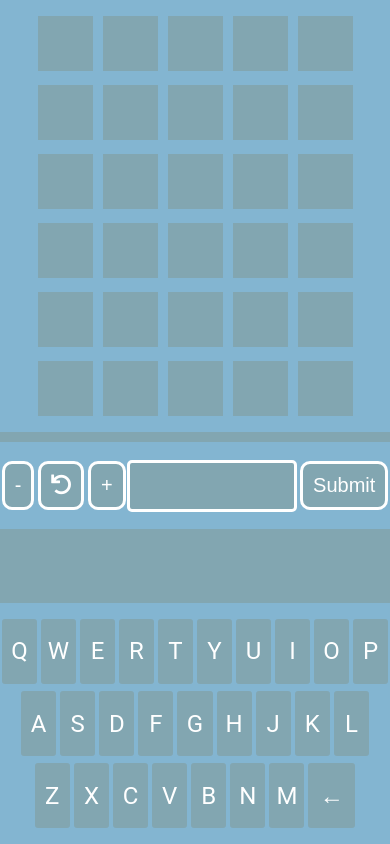
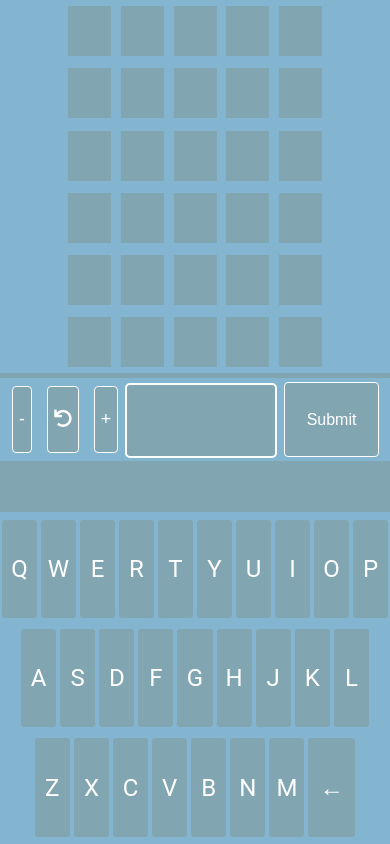
Before and after one commit to violetGoat/word-game-web, a plain HTML site: page index.html in a window 390 px wide. Drawn offline with Linux system fonts and the light colour scheme; no server answers.

Commit message:
modified css for small screens

```diff
--- a/style.css
+++ b/style.css
@@ -31,15 +31,40 @@ body{
     justify-content: center;
     background-color: var(--dark-sky-blue);
     width: 90%;
-    max-width: 410px;
+    max-width: 600px;
     height: 500px;
 }
+
+.input-container{
+
+    display: flex;
+    flex-direction: row;
+    align-items: center;
+    justify-content: space-evenly;
+    height: 100px;
+    width: 90%;
+    max-width: 600px;
+    margin: 10px 0px;
+
+    background-color: var(--dark-sky-blue);
+
+}
+
+.message-container{
+    height: 75px;
+    display: flex;
+    justify-content: center;
+    align-items: center;
+}
+
 
 .guess-container{
     display: flex;
     flex-direction: row;
     align-items: center;
     justify-content: center;
+    height: 17%;
+    max-height: 70px;
     width: 100%;
     background-color: var(--dark-sky-blue);
 
@@ -47,8 +72,9 @@ body{
 
 .letter-block{
     transform: rotateY(180deg);
-    width: 55px;
-    height: 55px;
+    width: 11%;
+    max-width: 56px;
+    height: 80%;
     margin: 7px 5px;
 }
 
@@ -63,27 +89,14 @@ body{
     background-color: var(--lt-pewter-blue);
 }
 
-.input-container{
-
-    display: flex;
-    flex-direction: row;
-    align-items: center;
-    justify-content: space-evenly;
-    height: 100px;
-    width: 410px;
-    margin: 10px 0px;
-
-    background-color: var(--dark-sky-blue);
-
-}
 
 #input-box{
     color: var(--deep-champagne);
-    padding: 10px;
-    width: 170px;
+    height: 85%;
+    width: 60%;
     font-size: 22px;
     text-transform: uppercase;
-    letter-spacing: 5px;
+    letter-spacing: 4px;
     background-color: var(--lt-pewter-blue);
 }
 
@@ -103,8 +116,9 @@ input[type=text]:focus, textarea:focus {
 
 button{
     color: white;
+    height: 80%;
     font-size: 20px;
-    padding: 10px;
+    padding: 5px;
     border-radius: 10px;
     border: 3px solid white;
     transition: all 0.20s;
@@ -121,17 +135,10 @@ button:focus, button:hover {
     border: 3px solid var(--deep-champagne);
 }
 
-.message-container{
-    height: 75px;
-    display: flex;
-    justify-content: center;
-    align-items: center;
-}
 
 .message-box{
     font-size: 1.5rem;
 }
-
 
 .no-guess{
     color: #FFFFFF00;
@@ -142,7 +149,7 @@ button:focus, button:hover {
     display: flex;
     flex-direction: row;
     width: 100%;
-    height: 30%;
+    height: 33%;
     align-items: center;
     justify-content: center;
 }
@@ -235,25 +242,99 @@ button:focus, button:hover {
 
 
 
-@media only screen and (max-width: 800px){
+@media only screen and (max-width: 1000px){
 
     .results-container{
         width: 100%;
+        height: 45%;
         max-width: none;
     }
 
     .input-container{
         width: 100%;
+        height: 10%;
+        padding: 0;
+        margin-top: 5px;
+        justify-content: space-evenly;
+        padding: 0 5px;
+    }
+
+    #input-box{
+        font-size: 1.25rem;
+        height: 90%;
+        width: 40%;
+    }
+
+    .reset-container{
+        display: flex;
+        align-items: center;
+        justify-content: space-between;
+        height: 90%;
+        width: 29%;
+        margin: 1px;
+    }
+
+    input[type=text], textarea {
+        transition: all 0.30s ease-in-out;
+        outline: none;
+        padding: 1px 0px 1px 5px;
+        border: 2px solid white;
+        border-radius: 5px;
+        height: 90%;
+    }
+
+    input[type=text]:focus, textarea:focus {
+        box-shadow: 0 0 5px var(--deep-champagne);
+        border: 2px solid var(--deep-champagne);
+    }
+
+    button{
+        font-size: 1.1rem;
+        border-radius: 4px;
+        border: 1px solid white;
+        padding: 6px 6px;
+        margin: 0 2px;
+        height: 90%;
+    }
+
+    button:active{
+        transform: translateY(2px) scale(.95);
+    }
+
+    button:focus, button:hover {
+        box-shadow: 0 0 5px var(--deep-champagne);
+        border: 1px solid var(--deep-champagne);
+    }
+
+    #submit-button{
+        width: 25%;
+        font-size: 1rem;
+        height: 90%;
     }
 
     .keyboard-container{
         background-color: var(--dark-sky-blue);
         display: flex;
         flex-direction: column;
-        height: 33%;
+        height: 40%;
         width: 100%;
         justify-content: center;
         align-items: center;
     }
 
+    .message-container{
+        height: 5%;
+        padding: 0;
+        margin: 0;
+        align-items: center;
+        justify-content: center;
+    }
+
+    .message-box{
+        align-items: center;
+        justify-content: center;
+        font-size: 1rem;
+    }
+
+
 }
```
Also changed, not shown: script.js (line endings or trailing spaces).
